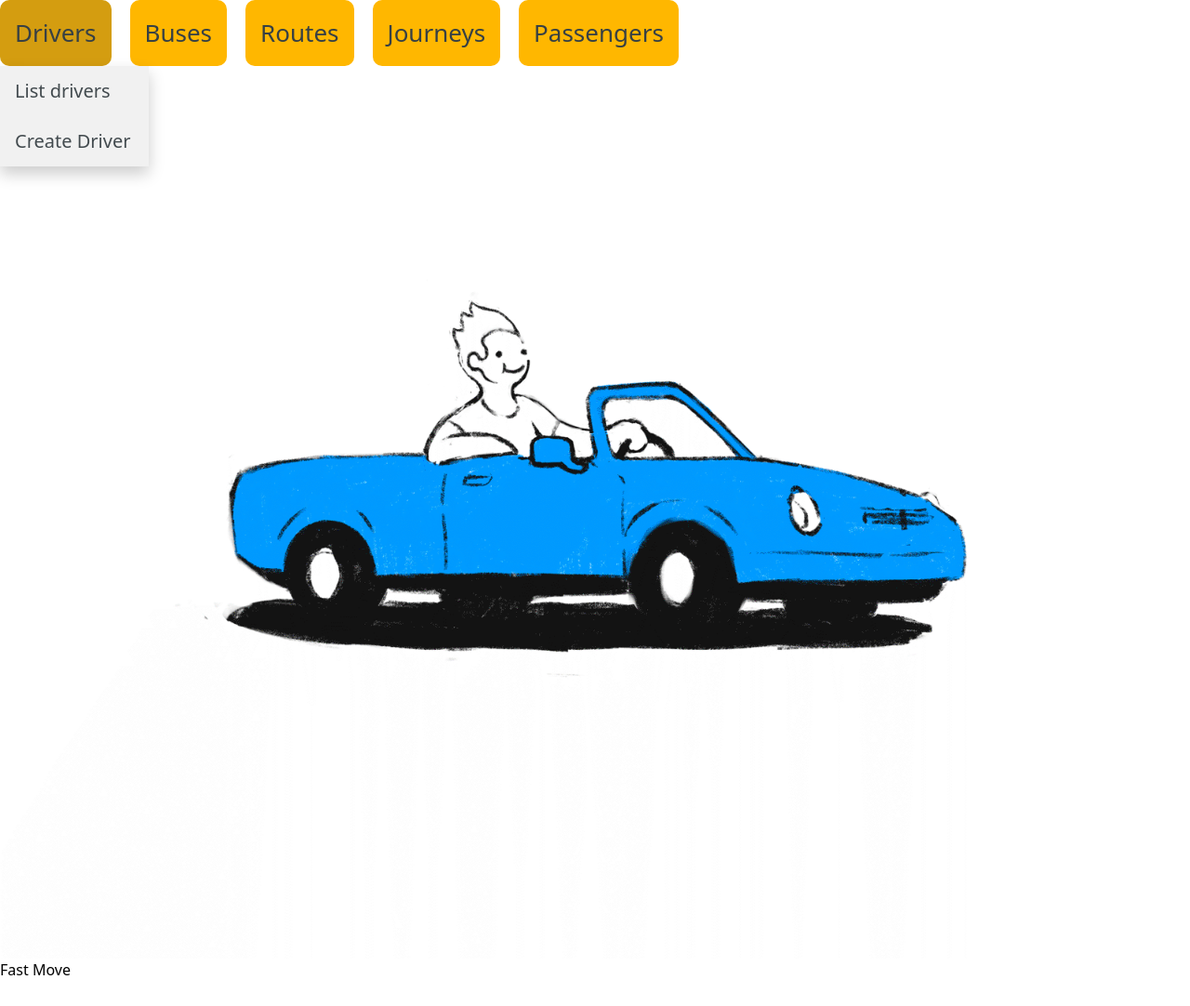
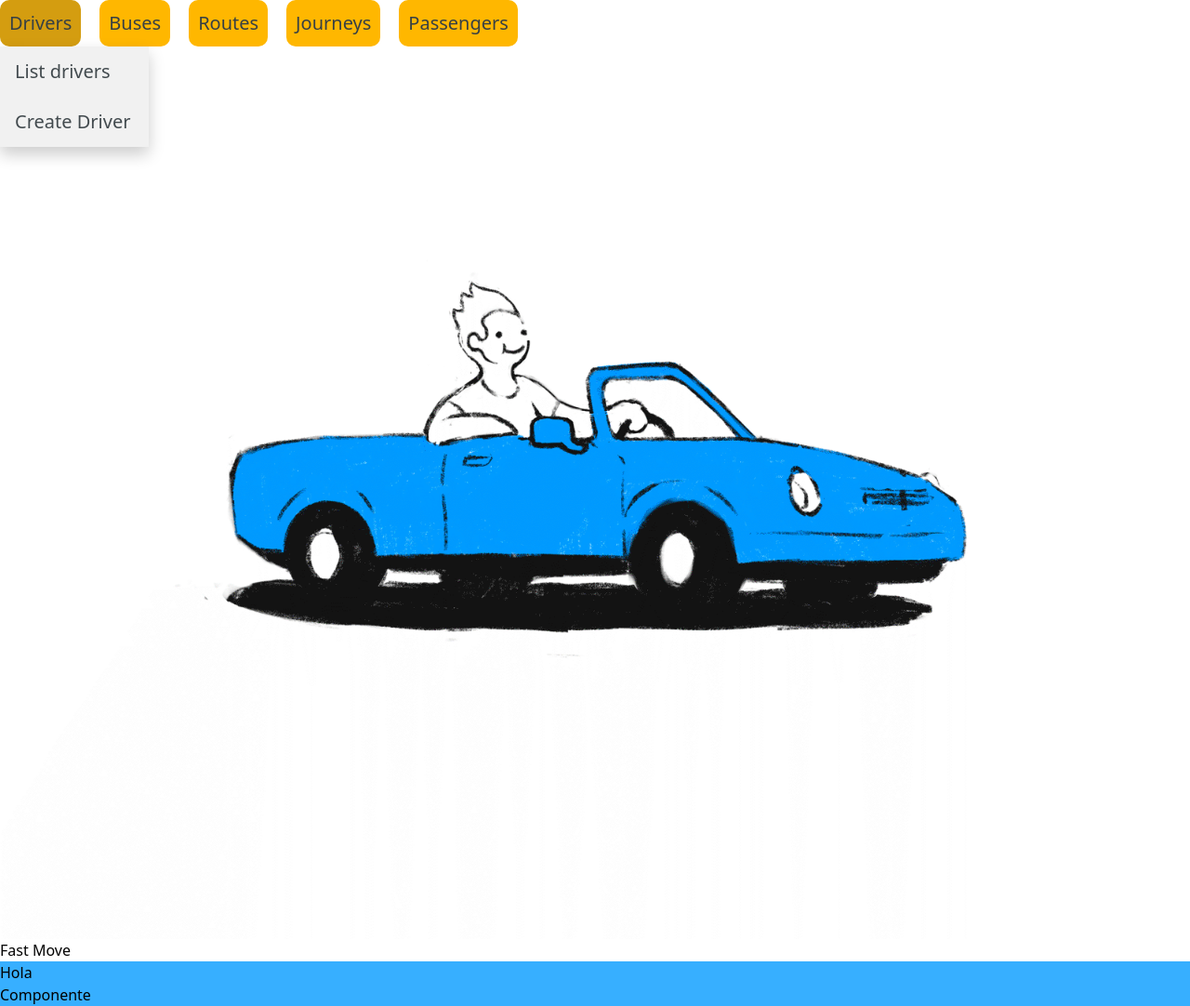
Before and after one commit to osocaramelosofer/destacame_front, a Vue app: page / in a window 1280 px wide. Shown: the whole page at 93% size. Before the commit the page ends 1055 px from the top, so only its background shows below. Built offline with nearby package versions, Linux system fonts and the light colour scheme.

Commit message:
Add home component

```diff
--- a/src/components/NavBar.vue
+++ b/src/components/NavBar.vue
@@ -51,7 +51,7 @@
       <div class="w-36 h-36 p-2">
         <img src="../assets/fast.gif" alt="fast-move" class="h-full w-full object-cover rounded-lg"/>
       </div>
-      <span class="text-8xl font-mono font-extrabold">Fast Move</span>
+      <span class="text-5xl font-mono font-extrabold">Fast Move</span>
     </div>
   </nav>
 </template>
@@ -59,8 +59,8 @@
 <style scoped>
 .dropbtn {
   color: #374044;
-  padding: 16px;
-  font-size: 26px;
+  padding: 10px;
+  font-size: 20px;
   border: none;
   border-radius: 10px;
   background-color: #FFB700;
--- /dev/null
+++ b/src/components/Test.vue
@@ -0,0 +1,14 @@
+<template>
+    <div class="bg-green-400">
+      Componente
+    </div>
+</template>
+<script>
+export default {
+  name: 'Test',
+}
+
+</script>
+<style scoped>
+
+</style>
--- a/src/router/index.js
+++ b/src/router/index.js
@@ -4,6 +4,8 @@ import ListPassengers from '../views/passengers/ListPassengers.vue'
 import CreatePassenger from '../views/passengers/CreatePassenger.vue'
 
 const routes = [
+    {path: '/', name:'home', component: () => import ('../views/Home.vue')},
+
     {path: '/list-passengers', name:'passengers', component: ListPassengers},
     {path: '/create-passenger', name:'createPassengers', component: CreatePassenger},
     {path: '/detail-passenger/:id', name:'detail.passenger', component: ()=> import('../views/passengers/DetailPassenger.vue')},
--- /dev/null
+++ b/src/views/Home.vue
@@ -0,0 +1,25 @@
+<template>
+  <div class="parent">
+    <span class="text-3xl text-green-400">Hola</span>
+    <test />
+  </div>
+</template>
+
+<script>
+import Test from '../components/Test.vue'
+
+
+export default {
+  name:'Home',
+  components: {
+    Test
+  }
+}
+
+</script>
+
+<style scoped>
+.parent {
+  background-color: #37afff;
+}
+</style>
```
